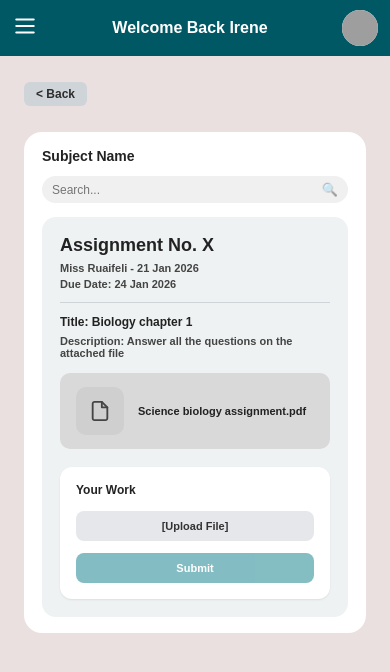
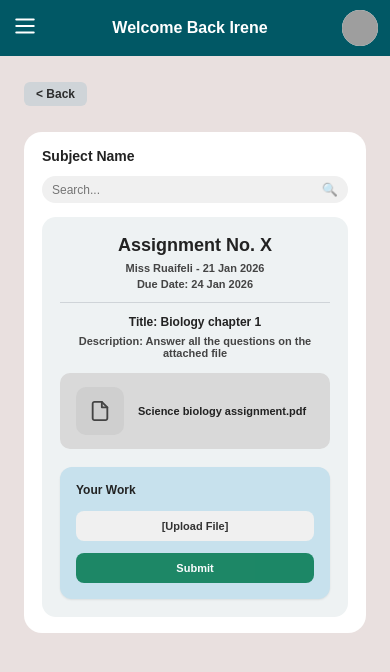
Before and after one commit to nilimamahata/Students-UI, a React (Vite) app: page /subjects/assignments/1 in a window 390 px wide. Shown: the top 672 px of the page. Built offline with nearby package versions, Linux system fonts and the light colour scheme; grey boxes are pictures that could not be loaded.

Commit message:
Update student UI Style + mobile responsiveness

```diff
--- a/src/pages/Dashboard.jsx
+++ b/src/pages/Dashboard.jsx
@@ -5,6 +5,8 @@ import NotificationCard from "../components/NotificationCard";
 import DropdownMenu from "../components/DropdownMenu";
 import TopSliderTabs from "../components/TopSliderTabs";
 import "../styles/dashboard.css";
+import QuizCard from "../components/QuizCard";
+
 
 export default function Dashboard() {
   /* ------------------ MOBILE TAB STATE ------------------ */
--- a/src/styles/assignmentDetail.css
+++ b/src/styles/assignmentDetail.css
@@ -195,7 +195,7 @@
 /* RIGHT: Your work card */
 .assignmentDetailRight {
   width: 220px;
-  background: white;
+  background: #C7E1ED;
   border-radius: 12px;
   padding: 16px;
   height: fit-content;
@@ -224,7 +224,7 @@
 /* Upload button */
 .assignmentDetailUploadBtn {
   width: 100%;
-  background: #e5e7eb;
+  background: #F0F0F0;
   border: none;
   padding: 9px 10px;
   border-radius: 8px;
@@ -240,7 +240,7 @@
 /* Submit button */
 .assignmentDetailSubmitBtn {
   width: 100%;
-  background: #0a7c86;
+  background: #0B7E58;
   border: none;
   padding: 9px 10px;
   border-radius: 8px;
@@ -251,7 +251,7 @@
 }
 
 .assignmentDetailSubmitBtn:disabled {
-  opacity: 0.5;
+  opacity: 0.9;
   cursor: not-allowed;
 }
 
@@ -321,3 +321,11 @@
     max-width: 100%;
   }
 }
+@media (max-width: 460px) {
+.assignmentDetailLeft{
+text-align: center;
+}
+.assignmentTitleRow{
+  justify-content:space-around;
+}
+}
--- a/src/styles/dashboard.css
+++ b/src/styles/dashboard.css
@@ -131,7 +131,7 @@
 
 /* calender*/
 .calendarBox {
-  background: white;
+  background: #f0f0f0;
   border-radius: 18px;
   padding: 14px;
   height: 100%;
--- a/src/styles/listCard.css
+++ b/src/styles/listCard.css
@@ -6,7 +6,7 @@
   justify-content: space-between;
   align-items: center;
 
-  background: #ffd6d6;
+  background: linear-gradient(90deg, #FFF 0%, #F2EAEA 70%, #FAF07D 100%);
   border-radius: 10px;
   padding: 12px 14px 12px 20px;
   margin-bottom: 12px;
@@ -71,9 +71,9 @@
   display: flex;
   gap: 10px;
 
-  background: #eef7ff;
+  background: linear-gradient(90deg, #FFF 0%, #F2EAEA 70%, #EF7878 100%);;
   border-radius: 10px;
-  padding: 12px 14px 12px 20px;
+  padding: 6px 8px 9px 13px;
   margin-bottom: 12px;
 
   cursor: pointer;
--- a/src/styles/quiz.css
+++ b/src/styles/quiz.css
@@ -231,7 +231,7 @@
 
 .quizDetailBox {
   width: 100%;
-  background: white;
+  background: #F0F6FA;
   border-radius: 18px;
   padding: 20px 24px;
   min-height: 82vh;
@@ -461,7 +461,7 @@
 }
 
 .quizDetailSubmit:disabled {
-  background: #ccc;
+  background:  #10B981;
   cursor: not-allowed;
 }
 
--- a/src/styles/recordingDetail.css
+++ b/src/styles/recordingDetail.css
@@ -131,3 +131,8 @@
   line-height: 1.5;
 
 }
+@media (max-width: 768px){
+.recordingDetailSearch{
+ display: none;
+}
+}
--- a/src/styles/recordings.css
+++ b/src/styles/recordings.css
@@ -13,7 +13,7 @@
   min-height: 82vh;
 }
 
-/* Back Button */
+/* Back Button */.recordingDetailSearch
 .recordingsBack {
   background: #0a808a;
   color: white;
--- a/src/styles/subjectDetails.css
+++ b/src/styles/subjectDetails.css
@@ -286,7 +286,6 @@
   }
 
 }
-/* ===== HIDE SEARCH BAR ON MOBILE ===== */
 
 @media (max-width: 768px) {
 
@@ -295,3 +294,34 @@
   }
 
 }
+
+@media (max-width: 768px) {
+
+  .teacherDetailsCard {
+    display: flex;
+    flex-direction: row !important;
+    align-items: center;
+    justify-content: space-between;
+    gap: 14px;
+  }
+
+
+  .teacherInfoGrid {
+    display: block;
+    flex: 1;
+  }
+  .teacherRight {
+    width: auto;
+    display: flex;
+    justify-content: flex-end;
+  }
+
+
+  .teacherRight img {
+    width: 90px;
+    height: 90px;
+    border-radius: 16px;
+    object-fit: cover;
+  }
+
+}
--- a/src/styles/topSliderTabs.css
+++ b/src/styles/topSliderTabs.css
@@ -166,6 +166,7 @@ display: block;
     max-width: auto;
     margin-left: auto;
     margin-right: auto;
+
   }
   .listItem{
     width: 85%;
```
